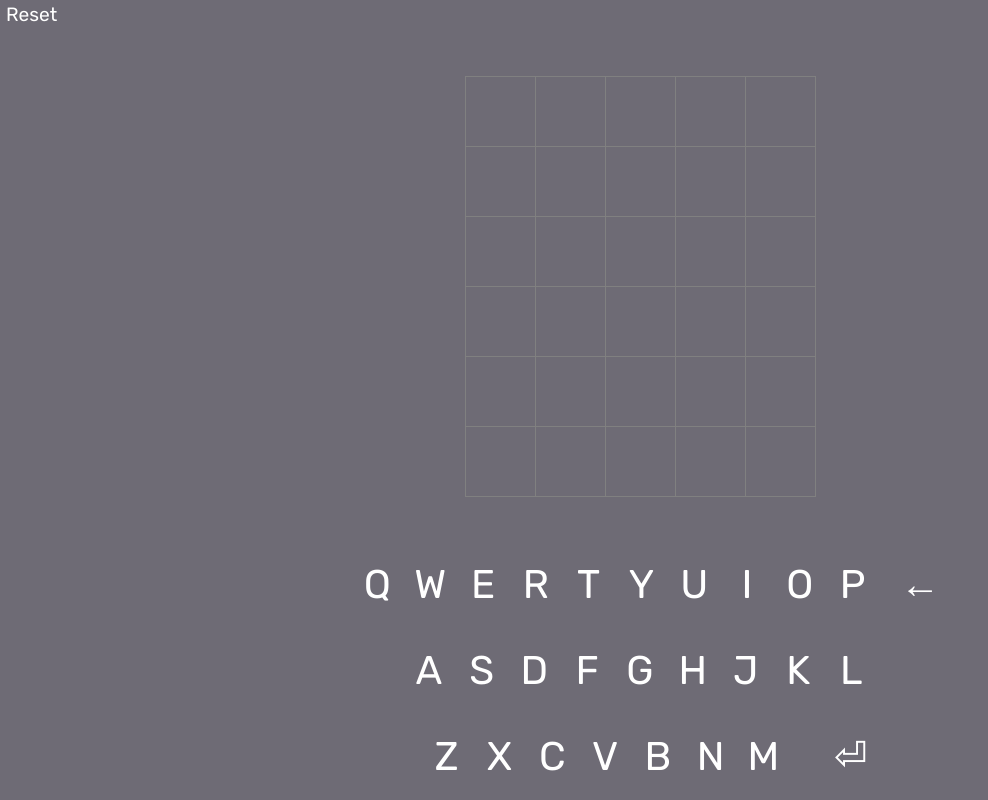
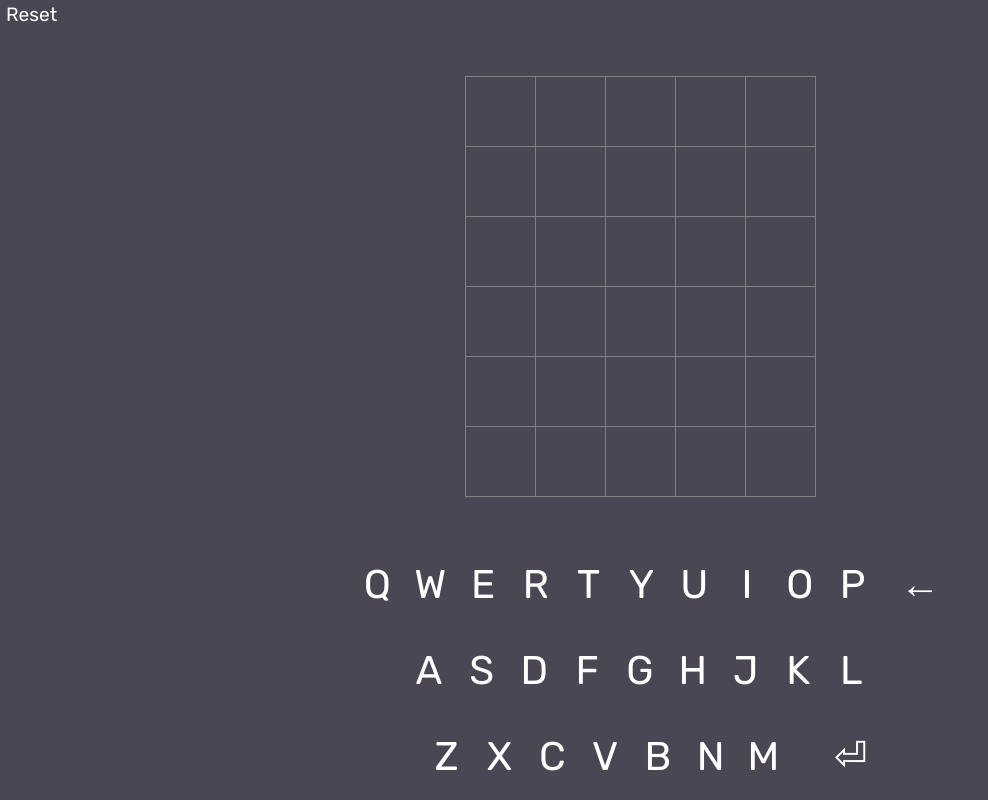
Before and after one commit to noncuro/pairdle, a React (Create React App) app: page / in a window 1280 px wide. Shown: the whole page, without its empty margins (0-988 px from the left). Built offline with nearby package versions, Linux system fonts and the light colour scheme.

Commit message:
Change background color

```diff
--- a/public/index.html
+++ b/public/index.html
@@ -3,7 +3,8 @@
   <head>
     <meta charset="utf-8" />
     <meta name="viewport" content="width=device-width, initial-scale=1" />
-    <meta name="theme-color" content="#000000" />
+    <meta name="theme-color" media="(prefers-color-scheme: light)" content="white">
+    <meta name="theme-color" media="(prefers-color-scheme: dark)"  content="black">
     <meta
       name="description"
       content="Pairdle - like Wordle but for a pair of friends"
--- a/src/App.css
+++ b/src/App.css
@@ -72,7 +72,7 @@ button {
 
 body {
     --grey-hue-sat: 258, 8%;
-    background-color: hsla(var(--grey-hue-sat), 30%, 0.8);
+    background-color: hsla(var(--grey-hue-sat), 30%);
     color: white;
     font-family: "Rubik", sans-serif;
 }
```
Also changed, not shown: public/manifest.json.
